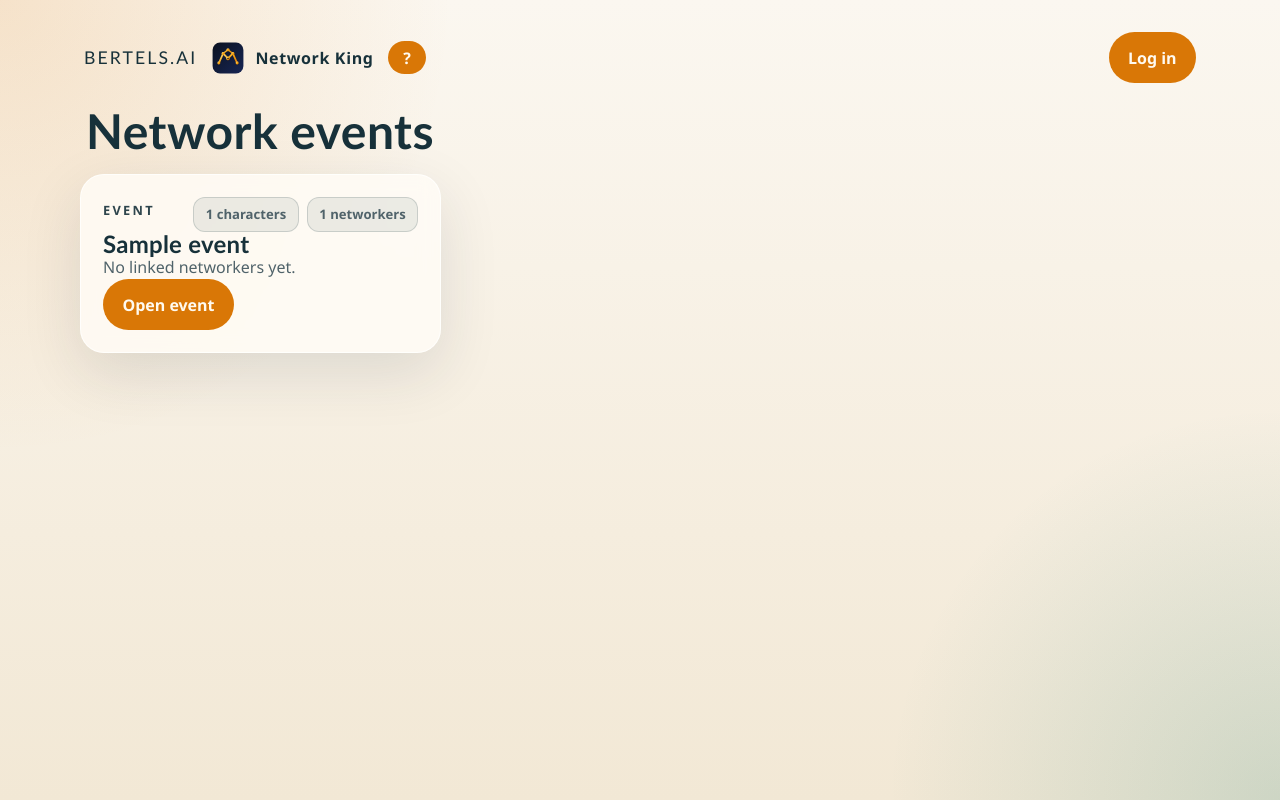
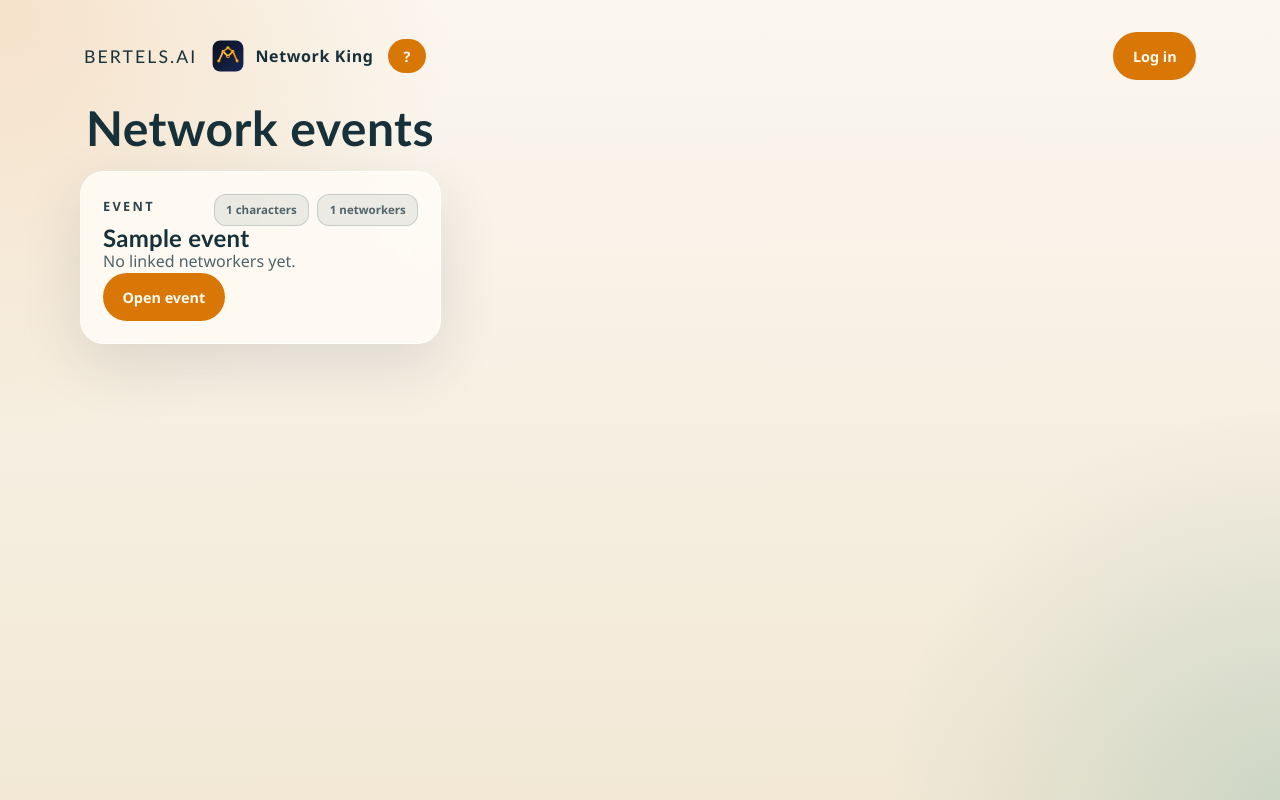
Before and after one commit to JeroenBertels/network-king, a FastAPI app: page / in a window 1280 px wide. Run offline with FastAPI, Linux system fonts and the light colour scheme; tables that the repository leaves empty hold one stand-in row (values such as "Sample post").

Commit message:
Smaller button font sizes by default.

```diff
--- a/app/static/styles.css
+++ b/app/static/styles.css
@@ -303,6 +303,7 @@ body {
   justify-content: center;
   gap: 8px;
   font: inherit;
+  font-size: 0.9rem;
   padding: 0.85rem 1.15rem;
   border-radius: 999px;
   border: 1px solid transparent;
@@ -442,7 +443,7 @@ body {
   background: rgba(23, 49, 58, 0.08);
   border: 1px solid rgba(23, 49, 58, 0.16);
   color: var(--ink-soft);
-  font-size: 0.82rem;
+  font-size: 0.72rem;
   font-weight: 700;
 }
 
@@ -638,7 +639,7 @@ select:focus {
   border-radius: 12px;
   background: rgba(23, 49, 58, 0.08);
   border: 1px solid rgba(23, 49, 58, 0.16);
-  font-size: 0.82rem;
+  font-size: 0.72rem;
   font-weight: 800;
   letter-spacing: 0.06em;
   text-transform: uppercase;
```
